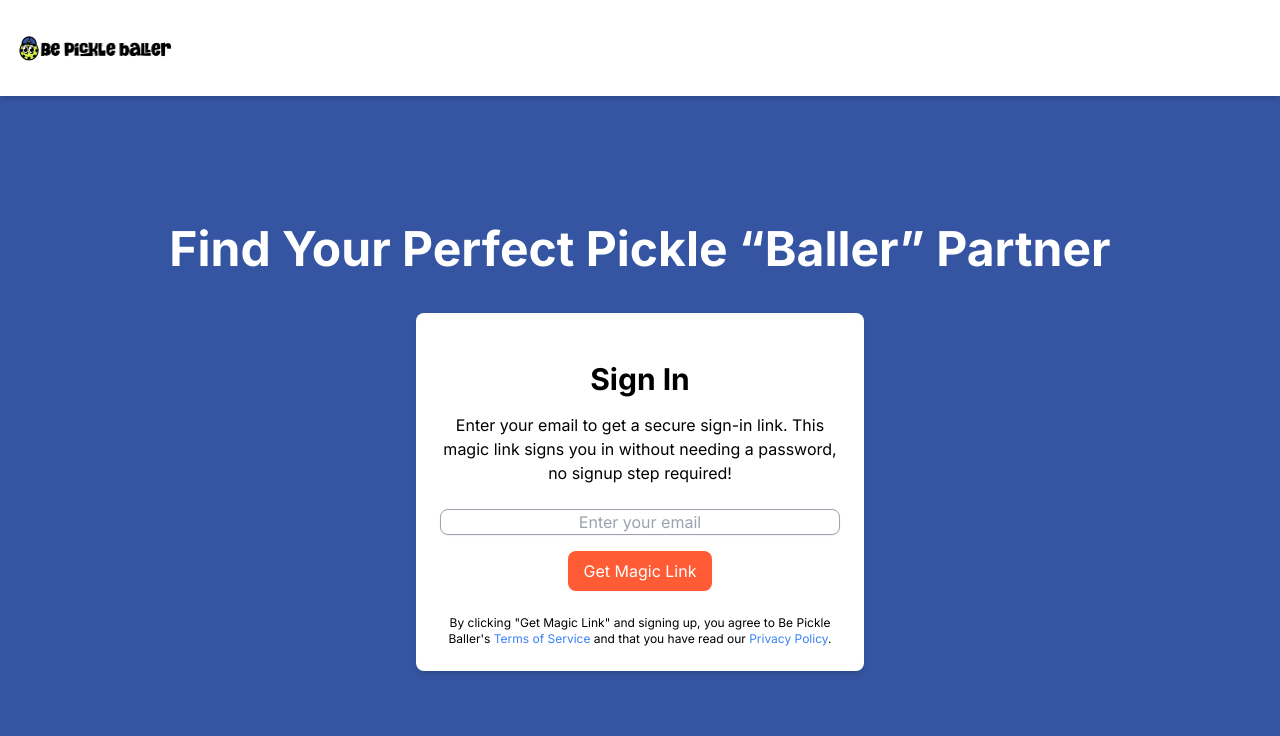
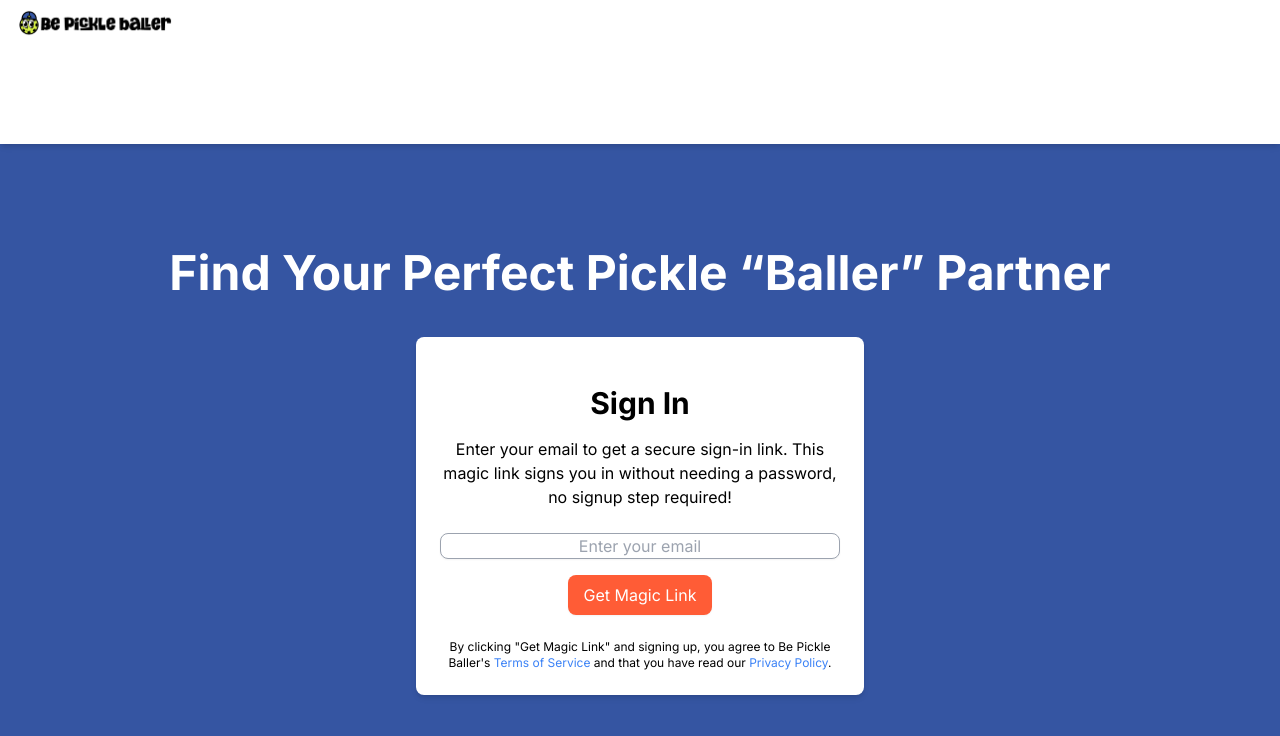
Before and after one commit to btejes/bepickleballer-matchmaking, a Next.js app: page /matchmaking/ in a window 1280 px wide. Shown: the top 736 px of the page. Built offline with nearby package versions, Linux system fonts and the light colour scheme.

Commit message:
update logos sizes

```diff
--- a/components/Navbar.jsx
+++ b/components/Navbar.jsx
@@ -17,7 +17,7 @@ const Navbar = () => {
                 priority
               />
             </div>
-            <div className="relative hidden sm:block h-16 w-[127px] lg:h-20 lg:w-[158px] cursor-pointer mr-6 lg:mr-12">
+            <div className="relative hidden lg:h-32 lg:w-[158px] cursor-pointer mr-2">
               <Image
                 src={`${basePath}/logo.png`}
                 alt="Desktop Logo"
--- a/components/NavbarLogin.jsx
+++ b/components/NavbarLogin.jsx
@@ -8,17 +8,17 @@ const NavbarBasicLogo = () => {
     <nav className="w-full bg-white px-4 py-2 shadow-md flex justify-between items-center">
       <div className="flex items-center">
         <Link href="https://bepickleballer.com">
-          <a>
-            <div className="relative h-16 w-[127px] lg:h-20 lg:w-[158px] cursor-pointer">
+          <div className="relative lg:h-32 lg:w-[158px] cursor-pointer mr-2">
             <Image
               src={`${basePath}/logo.png`}
               alt="Logo"
-                layout="fill"
-                objectFit="contain"
+              width={634}
+              height={117}
+              quality={100}
               priority
+              className="cursor-pointer"
             />
           </div>
-          </a>
         </Link>
       </div>
       <div className="flex items-center space-x-4">
```
Lines whose indentation alone changed are shown as unchanged.
